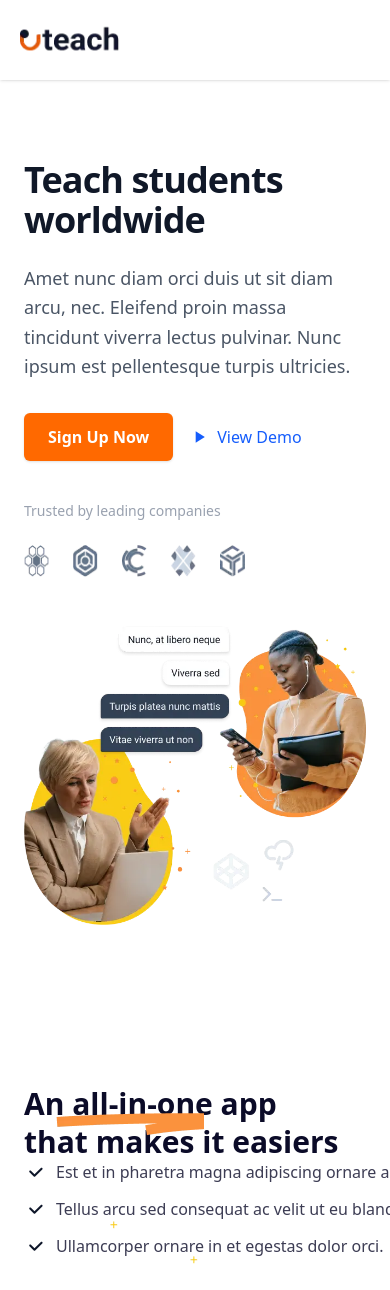
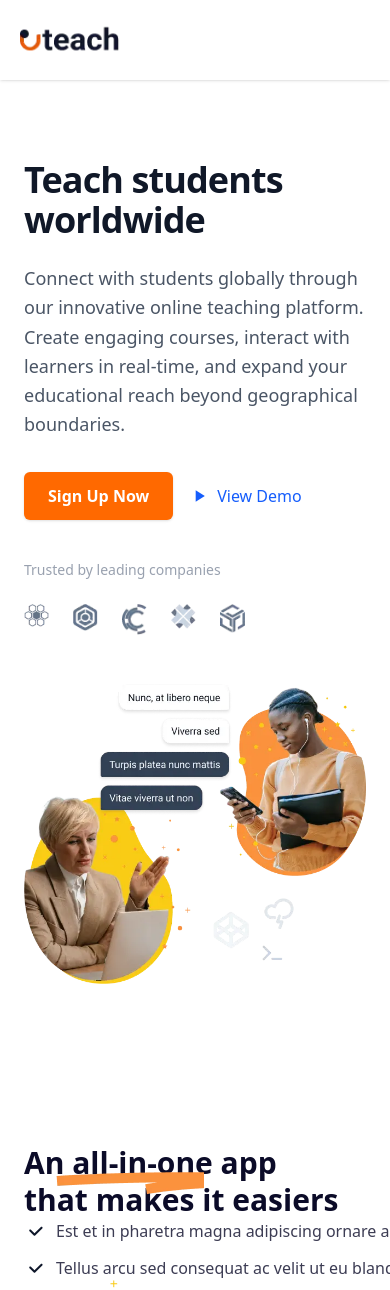
Before and after one commit to Kelwinpin/UTeach, a Next.js app: page / in a window 390 px wide. Shown: the top 1290 px of the page. Built offline with nearby package versions, Linux system fonts and the light colour scheme.

Commit message:
optmize SEO

```diff
--- a/src/components/Hero/index.jsx
+++ b/src/components/Hero/index.jsx
@@ -1,53 +1,149 @@
 import Image from "next/image";
 import Link from "next/link";
+import { Suspense } from "react";
 
 export default function Hero() {
+    const partnerLogos = [
+        { name: "Microsoft", src: "/images/icon1.webp", width: 25, height: 31 },
+        { name: "Google", src: "/images/icon2.webp", width: 25, height: 31 },
+        { name: "Amazon", src: "/images/icon3.webp", width: 25, height: 31 },
+        { name: "Apple", src: "/images/icon4.webp", width: 25, height: 31 },
+        { name: "Facebook", src: "/images/icon5.webp", width: 25, height: 31 }
+    ];
+
     return (
-        <section className="w-full px-6 py-20 md:py-32 bg-white">
+        <section
+            className="w-full px-6 py-20 md:py-32 bg-white"
+            id="hero-section"
+            aria-labelledby="hero-heading"
+            itemScope
+            itemType="https://schema.org/WPHeader"
+        >
             <div className="max-w-7xl mx-auto grid md:grid-cols-2 gap-12 items-center">
                 <div className="text-left">
-                    <h2 className="text-4xl font-bold tracking-tight text-gray-900 sm:text-5xl">
-                        Teach
-                        students
-                    </h2>
-                    <span className="text-4xl font-bold tracking-tight text-gray-900 sm:text-5xl w-30">
-                        worldwide
-                    </span>
+                    <h1
+                        id="hero-heading"
+                        className="text-4xl font-bold tracking-tight text-gray-900 sm:text-5xl"
+                        itemProp="headline"
+                    >
+                        Teach students worldwide
+                    </h1>
 
-                    <p className="mt-6 text-gray-600 text-lg leading-relaxed">
-                        Amet nunc diam orci duis ut sit diam arcu, nec. Eleifend proin massa tincidunt viverra lectus pulvinar. Nunc ipsum est pellentesque turpis ultricies.
+                    <p
+                        className="mt-6 text-gray-600 text-lg leading-relaxed"
+                        itemProp="description"
+                    >
+                        Connect with students globally through our innovative online teaching platform.
+                        Create engaging courses, interact with learners in real-time, and expand your
+                        educational reach beyond geographical boundaries.
                     </p>
 
                     <div className="mt-8 flex flex-wrap gap-4 items-center">
-                        <Link href="#" className="px-6 py-3 bg-orange-500 text-white font-semibold rounded-md shadow hover:bg-orange-600 transition">
+                        <Link
+                            href="/signup"
+                            className="px-6 py-3 bg-orange-500 text-white font-semibold rounded-md shadow hover:bg-orange-600 transition"
+                            aria-label="Sign up for an account"
+                            data-tracking="cta-sign-up"
+                            role="button"
+                        >
                             Sign Up Now
                         </Link>
-                        <Link href="#" className="flex items-center text-blue-600 hover:underline font-medium">
-                            <svg className="w-5 h-5 mr-2 fill-blue-600" viewBox="0 0 24 24">
+                        <Link
+                            href="/demo"
+                            className="flex items-center text-blue-600 hover:underline font-medium"
+                            aria-label="Watch our product demonstration video"
+                            data-tracking="cta-demo"
+                            role="button"
+                        >
+                            <svg
+                                className="w-5 h-5 mr-2 fill-blue-600"
+                                viewBox="0 0 24 24"
+                                aria-hidden="true"
+                                focusable="false"
+                            >
                                 <path d="M8 5v14l11-7z" />
                             </svg>
                             View Demo
                         </Link>
                     </div>
 
-                    <div className="mt-10 text-gray-400 text-sm flex md:items-center items-baseline md:gap-12 md:flex-row flex-col">
-                        <span className="md:whitespace-break-spaces md:w-30">
+                    <div
+                        className="mt-10 text-gray-400 text-sm flex md:items-center items-baseline md:gap-12 md:flex-row flex-col"
+                        itemScope
+                        itemType="https://schema.org/Organization"
+                    >
+                        <span className="md:whitespace-break-spaces md:w-30 font-medium">
                             Trusted by leading companies
                         </span>
-                        <div className="flex md:gap-12 gap-6 md:mt-1 mt-6">
-                            <Image src="/images/icon1.webp" alt="Logo 1" width={25} height={31} />
-                            <Image src="/images/icon2.webp" alt="Logo 2" width={25} height={31} />
-                            <Image src="/images/icon3.webp" alt="Logo 3" width={25} height={31} />
-                            <Image src="/images/icon4.webp" alt="Logo 4" width={25} height={31} />
-                            <Image src="/images/icon5.webp" alt="Logo 5" width={25} height={31} />
+                        <div className="flex md:gap-12 gap-6 md:mt-1 mt-6" aria-label="Our trusted partners">
+                            <Suspense fallback={<div className="h-8 w-32"></div>}>
+                                {partnerLogos.map((logo, index) => (
+                                    <div
+                                        key={index}
+                                        className="partner-logo"
+                                        itemProp="member"
+                                        itemScope
+                                        itemType="https://schema.org/Organization"
+                                    >
+                                        <meta itemProp="name" content={logo.name} />
+                                        <Image
+                                            src={logo.src}
+                                            alt={`${logo.name} logo - trusted partner`}
+                                            width={logo.width}
+                                            height={logo.height}
+                                            loading={index <= 1 ? "eager" : "lazy"}
+                                            className="object-contain"
+                                            itemProp="logo"
+                                        />
+                                    </div>
+                                ))}
+                            </Suspense>
                         </div>
                     </div>
                 </div>
 
-                <div className="relative z-10 flex items-center justify-center">
-                    <Image src="/images/hero.webp" alt="Hero Image" width={624} height={544} />
+                <div className="relative z-10 flex items-center justify-center overflow-hidden">
+                    <figure
+                        className="m-0"
+                        itemScope
+                        itemType="https://schema.org/ImageObject"
+                    >
+                        <Image
+                            src="/images/hero.webp"
+                            alt="Teacher connecting with students worldwide through online classes"
+                            width={624}
+                            height={544}
+                            priority={true}
+                            quality={90}
+                            className="w-full h-auto object-cover rounded-lg"
+                            sizes="(max-width: 768px) 100vw, 50vw"
+                            itemProp="contentUrl"
+                        />
+                        <meta itemProp="description" content="Teacher connecting with students worldwide through online classes" />
+                    </figure>
                 </div>
             </div>
+
+            <script
+                type="application/ld+json"
+                dangerouslySetInnerHTML={{
+                    __html: JSON.stringify({
+                        "@context": "https://schema.org",
+                        "@type": "Service",
+                        "name": "Online Teaching Platform",
+                        "description": "Connect with students globally through our innovative online teaching platform.",
+                        "provider": {
+                            "@type": "Organization",
+                            "name": "Uteach",
+                            "logo": "https://yourdomain.com/images/logo.webp"
+                        },
+                        "offers": {
+                            "@type": "Offer",
+                            "url": "https://vercel.com/signup"
+                        }
+                    })
+                }}
+            />
         </section>
     );
 }
```
